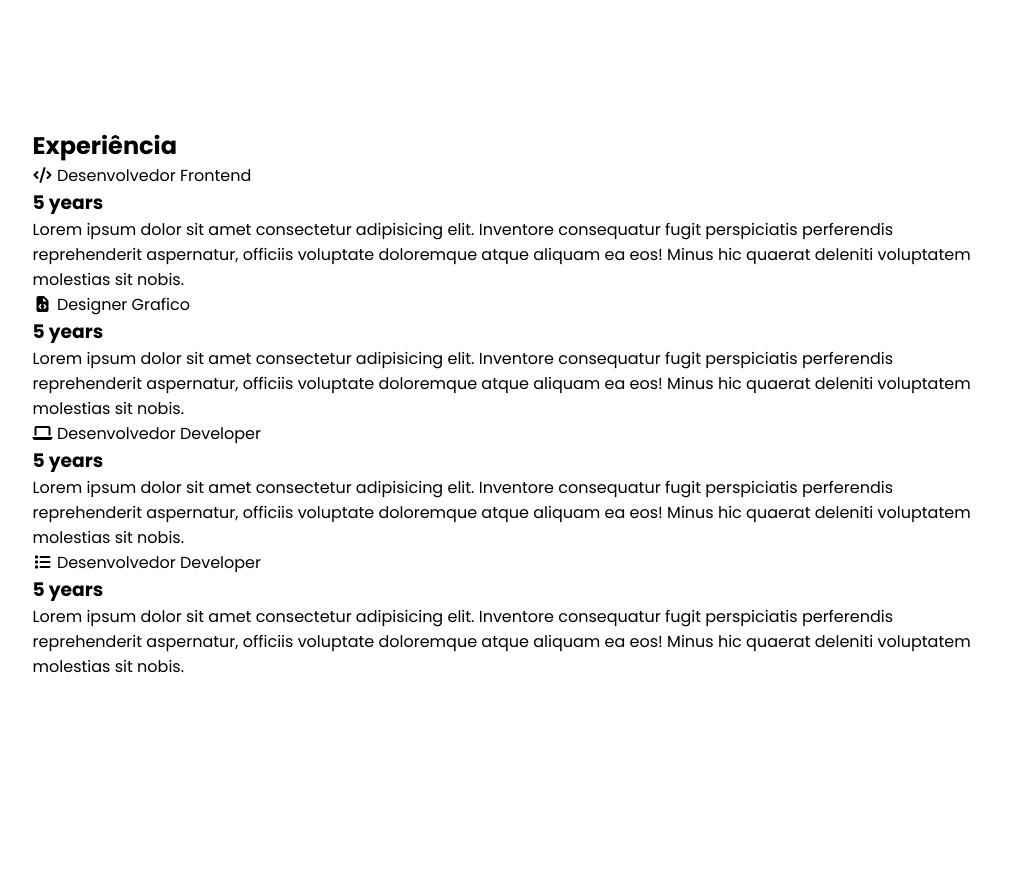
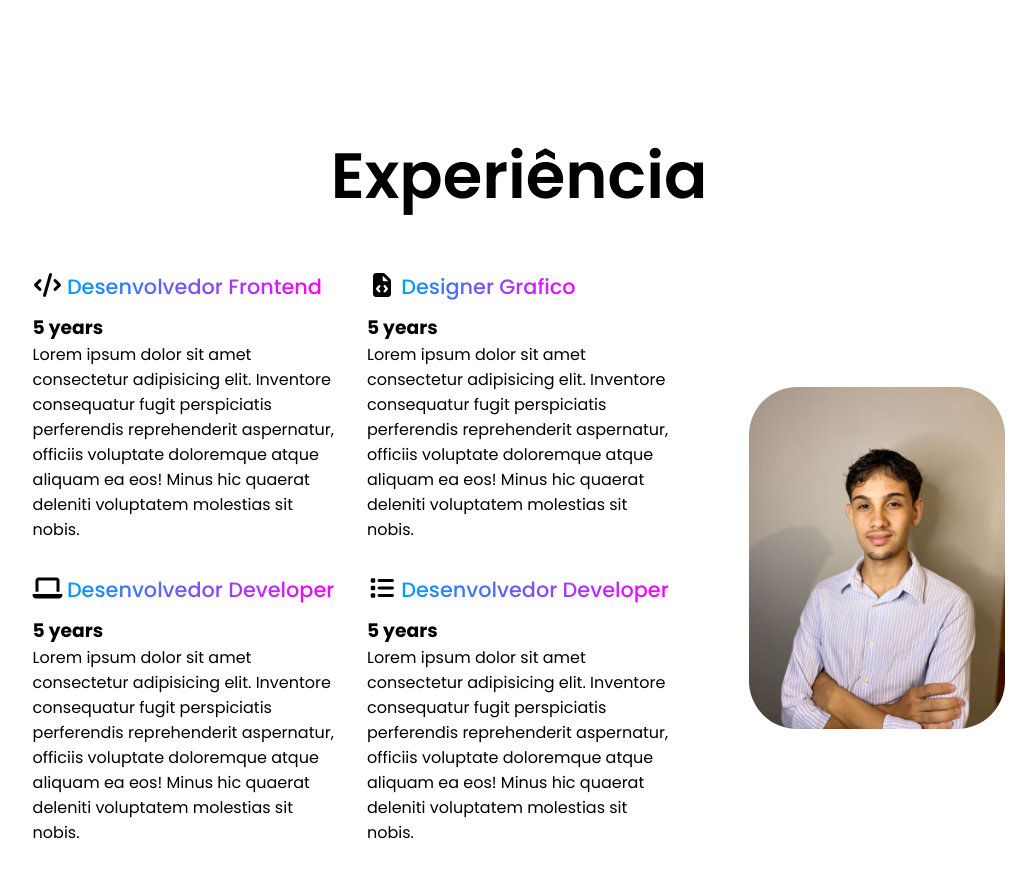
Before and after one commit to AleRzendee/myPortfolio, a plain HTML site: page index.html in a window 1280 px wide. Shown: the part 800-1678 px from the top of the page, without its empty margins (121-1157 px from the left). Before the commit the page ends 1607 px from the top, so only its background shows below. Drawn offline with Linux system fonts and the light colour scheme.

Commit message:
section exp\att(#008);

```diff
--- a/index.html
+++ b/index.html
@@ -97,7 +97,7 @@
                     <p>Lorem ipsum dolor sit amet consectetur adipisicing elit. Inventore consequatur fugit perspiciatis perferendis reprehenderit aspernatur, officiis voluptate doloremque atque aliquam ea eos! Minus hic quaerat deleniti voluptatem molestias sit nobis.</p>
                 </div>
             </div>
-
+            <img src="image.jpeg" alt="Imagem de Gustavo Rezende">
         </div>
     </section>
 
--- a/style.css
+++ b/style.css
@@ -8,6 +8,7 @@
     list-style: none;
 }
 
+/*! Header */
 header {
     position: fixed;
     top: 1rem;
@@ -87,6 +88,7 @@ li a:hover::before {
     display: none;
 }
 
+/*TODO About */
 section {
     min-height: 100vh;
     padding: 8rem 12%;
@@ -174,6 +176,70 @@ section {
     transform: scale(1.1);
 }
 
+/** Experience */
 .section-title {
+    text-align: center;
+    font-size: 4rem;
+    font-weight: 600;
+    margin-bottom: 3rem;
+}
 
+.experience-info {
+    display: flex;
+    align-items: center;
+    justify-content: center;
+    gap: 5rem;
 }
+
+.experience img {
+    width: 20vw;
+    border-radius: 3rem;
+}
+
+.grid {
+    display: grid;
+    grid-template-columns: repeat(2, 1fr);
+    gap: 2rem;
+}
+
+.grip-card {
+    border: 6px solid #000000;
+    border-radius: 3rem;
+    padding: 3rem;
+    display: flex;
+    flex-direction: column;
+    align-items: baseline;
+    justify-content: left;
+    cursor: pointer;
+    transition: 0.2s ease-in-out;
+}
+
+.grid-card:hover {
+    transform: scale(1.02);
+    background-color: #000000;
+    color: #ffffff;
+}
+
+.grid-card i {
+    font-size: 1.5rem;
+    margin-bottom: 1rem;
+}
+
+.grid-card span {
+    font-size: 1.3rem;
+    font-weight: 500;
+    background: linear-gradient(to right, #009dff, #ff00ff);
+    background-clip: text;
+    color: transparent;
+}
+::-webkit-scrollbar {
+    width: 20px;
+}
+
+::-webkit-scrollbar-track {
+    background-color: rgb(219, 219, 219);
+}
+
+::-webkit-scrollbar-thumb {
+    background: linear-gradient(to bottom, #009dff, #ff00ff);
+}
```
